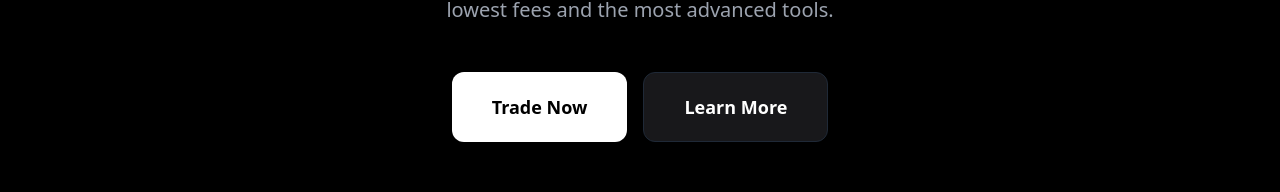
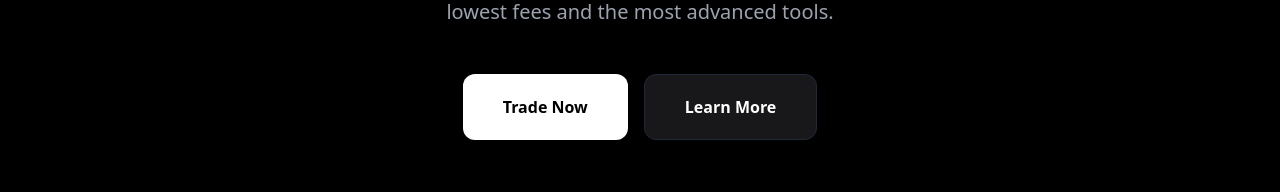
Before and after one commit to swiftex-io/quilex-vercel, a React (Vite) app: page / in a window 1280 px wide. Shown: the part 383-575 px from the top of the page. Built offline with nearby package versions, Linux system fonts and the light colour scheme; no server answers.

Commit message:
feat: Adjust text size on Home page buttons
Updates the font size for the "Trade Now" and "Learn More" buttons on the Home page from text-lg to text-base. This change aims to improve visual consistency and readability across the application's primary call-to-action elements.

```diff
--- a/components/Home.tsx
+++ b/components/Home.tsx
@@ -20,11 +20,11 @@ const Home: React.FC<HomeProps> = ({ onTrade }) => {
         <div className="flex flex-col sm:flex-row gap-4 justify-center">
           <button
             onClick={onTrade}
-            className="px-10 py-5 bg-white text-black font-bold rounded-xl text-lg hover:bg-gray-200 transition-all transform hover:scale-105"
+            className="px-10 py-5 bg-white text-black font-bold rounded-xl text-base hover:bg-gray-200 transition-all transform hover:scale-105"
           >
             Trade Now
           </button>
-          <button className="px-10 py-5 bg-zinc-900 text-white font-bold rounded-xl text-lg border border-gray-800 hover:bg-zinc-800 transition-all">
+          <button className="px-10 py-5 bg-zinc-900 text-white font-bold rounded-xl text-base border border-gray-800 hover:bg-zinc-800 transition-all">
             Learn More
           </button>
         </div>
```
